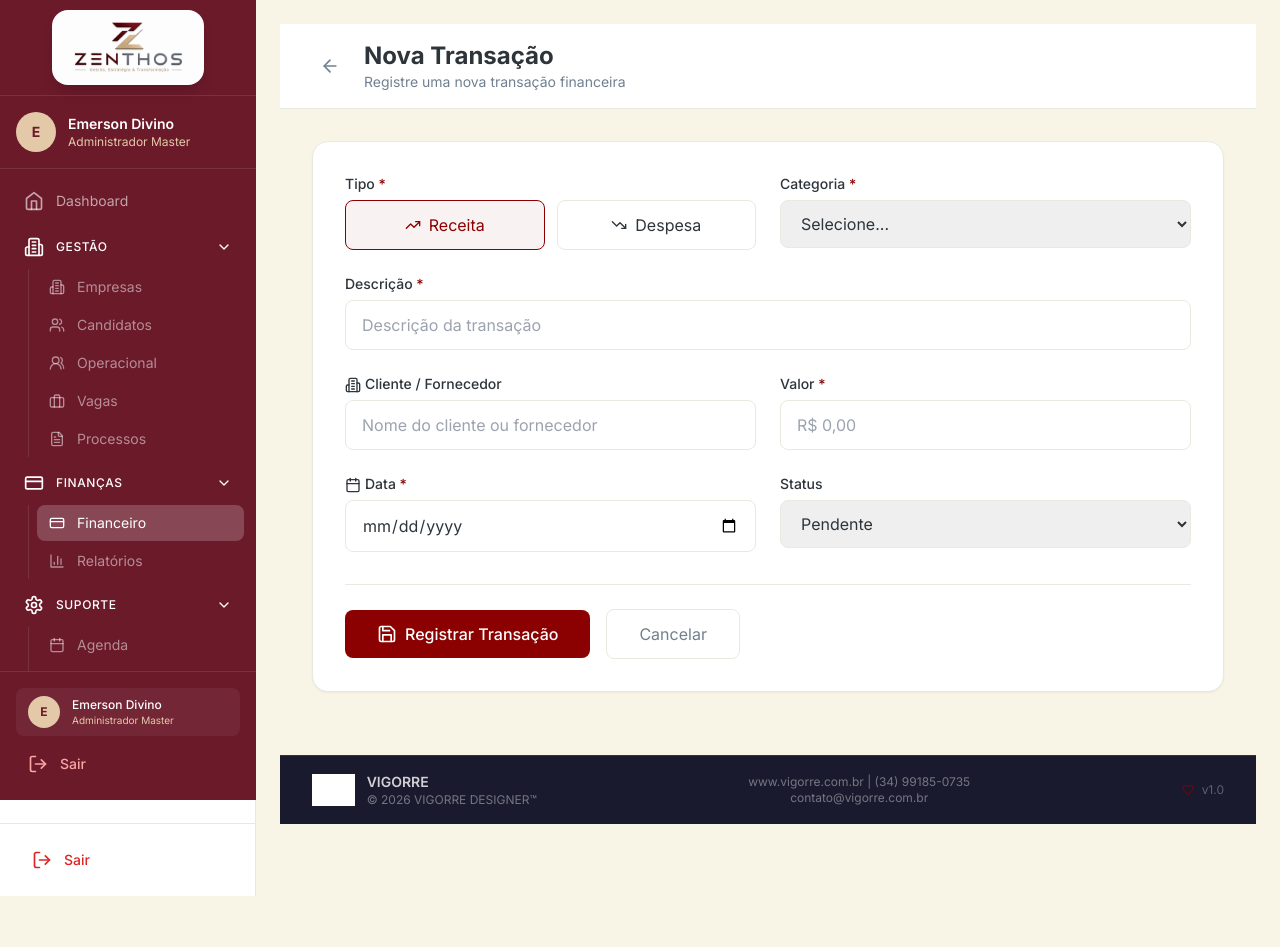
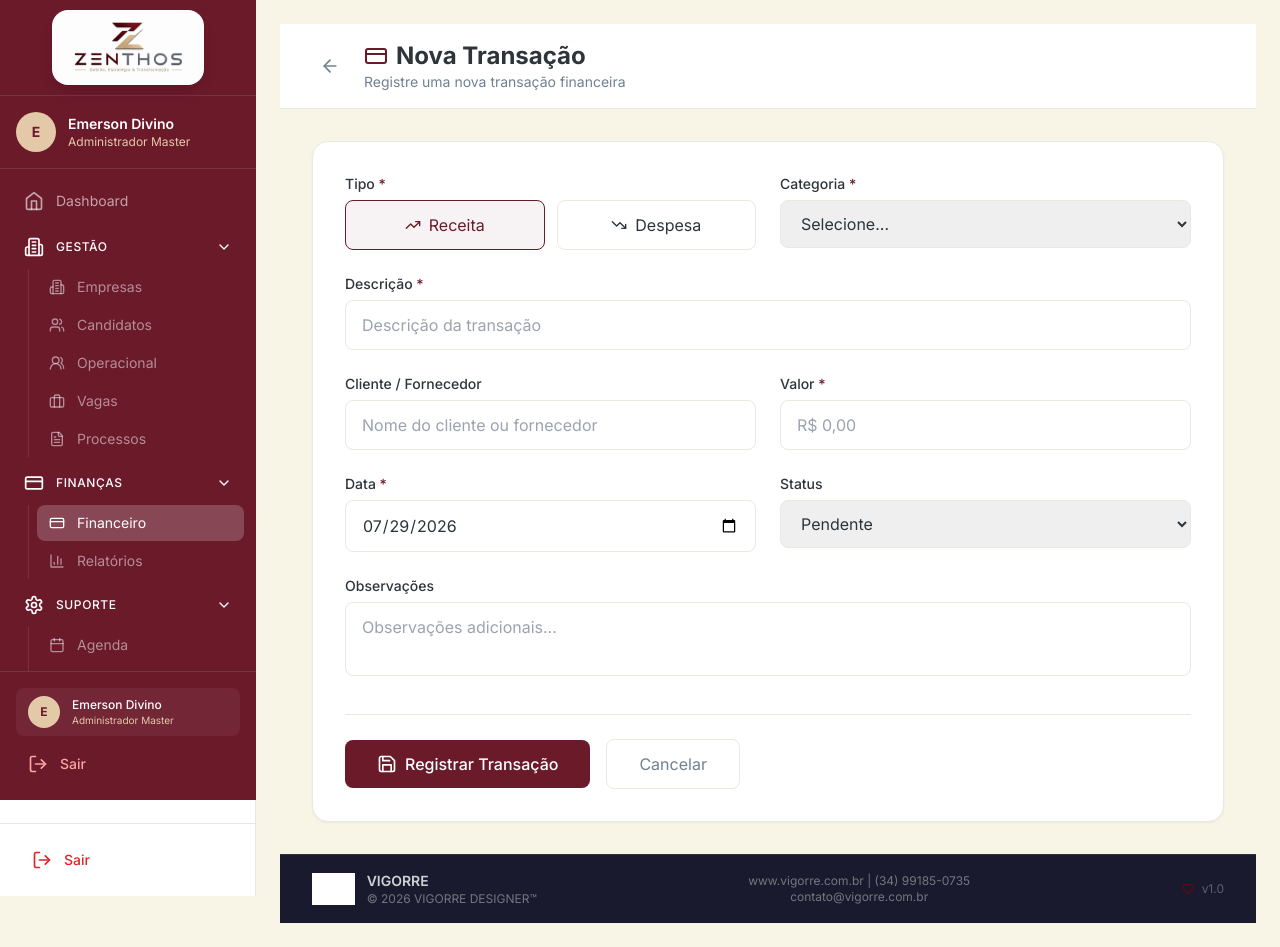
Before and after one commit to trivoroficial/consult_recruit, a Next.js app: page /admin/financeiro/nova-transacao in a window 1280 px wide. Before the commit the page ends 848 px from the top, so only its background shows below. Built offline with nearby package versions, Linux system fonts and the light colour scheme; grey boxes are pictures that could not be loaded.

Commit message:
Update page.tsx

```diff
--- a/src/app/(dashboard)/admin/financeiro/nova-transacao/page.tsx
+++ b/src/app/(dashboard)/admin/financeiro/nova-transacao/page.tsx
@@ -5,33 +5,76 @@ import { useRouter } from 'next/navigation'
 import { SidebarAdmin } from '@/components/dashboard/SidebarAdmin'
 import { DashboardFooter } from '@/components/dashboard/DashboardFooter'
 import {
-  DollarSign, ArrowLeft, Save, CheckCircle,
-  TrendingUp, TrendingDown, Calendar, FileText,
-  Building2, User
+  CreditCard, ArrowLeft, Save, CheckCircle,
+  TrendingUp, TrendingDown, Calendar, User, FileText,
+  CircleDollarSign
 } from 'lucide-react'
+import { criarTransacao } from '@/actions/financeiro'
 
 export default function NovaTransacao() {
   const router = useRouter()
   const [loading, setLoading] = useState(false)
   const [success, setSuccess] = useState(false)
+  const [error, setError] = useState<string | null>(null)
   const [form, setForm] = useState({
     tipo: 'receita',
     categoria: '',
     descricao: '',
     cliente: '',
     valor: '',
-    data: '',
-    status: 'pendente'
+    data: new Date().toISOString().split('T')[0],
+    status: 'pendente',
+    observacoes: '',
+    categoriaDetalhada: ''
   })
 
-  const handleSubmit = (e: React.FormEvent) => {
+  const handleSubmit = async (e: React.FormEvent) => {
     e.preventDefault()
     setLoading(true)
+    setError(null)
+
+    try {
+      const result = await criarTransacao(form)
+      if (result.success) {
+        setSuccess(true)
         setTimeout(() => {
+          router.push('/admin/financeiro')
+        }, 2000)
+      } else {
+        setError(result.error || 'Erro ao registrar transação')
         setLoading(false)
-      setSuccess(true)
-      setTimeout(() => router.push('/admin/financeiro'), 2000)
-    }, 1500)
+      }
+    } catch (err) {
+      setError('Erro ao registrar transação')
+      setLoading(false)
+    }
+  }
+
+  if (success) {
+    return (
+      <div className="min-h-screen bg-[#F8F4E6] flex flex-col">
+        <SidebarAdmin />
+        <div className="flex-1 ml-64 flex flex-col min-h-screen">
+          <div className="flex-1 p-8 flex items-center justify-center">
+            <div className="bg-white rounded-2xl shadow-sm border border-[#E8EAE0] p-12 text-center max-w-md w-full">
+              <div className="w-20 h-20 bg-green-100 rounded-full flex items-center justify-center mx-auto mb-4">
+                <CheckCircle className="h-10 w-10 text-green-600" />
+              </div>
+              <h2 className="text-2xl font-bold text-[#2D343A]">Transação registrada com sucesso!</h2>
+              <p className="text-[#708090] mt-2">
+                A transação {form.descricao} foi registrada.
+              </p>
+              <button
+                onClick={() => router.push('/admin/financeiro')}
+                className="mt-6 px-6 py-2 bg-[#6B1A2A] text-white rounded-lg hover:bg-[#4A0E1A] transition"
+              >
+                Voltar para Financeiro
+              </button>
+            </div>
+          </div>
+        </div>
+      </div>
+    )
   }
 
   return (
@@ -41,47 +84,70 @@ export default function NovaTransacao() {
       <div className="flex-1 ml-64 flex flex-col min-h-screen">
         <header className="bg-white border-b border-[#E8EAE0] px-8 py-4 flex items-center justify-between">
           <div className="flex items-center gap-4">
-            <button onClick={() => router.push('/admin/financeiro')} className="p-2 hover:bg-[#F8F4E6] rounded-lg transition">
+            <button
+              onClick={() => router.push('/admin/financeiro')}
+              className="p-2 hover:bg-[#F8F4E6] rounded-lg transition"
+            >
               <ArrowLeft className="h-5 w-5 text-[#708090]" />
             </button>
             <div>
-              <h1 className="text-2xl font-bold text-[#2D343A]">Nova Transação</h1>
+              <h1 className="text-2xl font-bold text-[#2D343A] flex items-center gap-2">
+                <CreditCard className="h-6 w-6 text-[#6B1A2A]" />
+                Nova Transação
+              </h1>
               <p className="text-sm text-[#708090]">Registre uma nova transação financeira</p>
             </div>
           </div>
         </header>
 
         <div className="flex-1 p-8">
-          {success ? (
-            <div className="bg-white rounded-2xl shadow-sm border border-[#E8EAE0] p-12 text-center">
-              <div className="w-20 h-20 bg-green-100 rounded-full flex items-center justify-center mx-auto mb-4">
-                <CheckCircle className="h-10 w-10 text-green-600" />
+          <form onSubmit={handleSubmit} className="bg-white rounded-2xl shadow-sm border border-[#E8EAE0] p-8">
+            {error && (
+              <div className="bg-red-50 border border-red-200 text-red-700 px-4 py-3 rounded-lg mb-4 text-sm">
+                {error}
               </div>
-              <h2 className="text-2xl font-bold text-[#2D343A]">Transação registrada com sucesso!</h2>
-              <p className="text-[#708090] mt-2">A transação foi adicionada ao financeiro.</p>
-            </div>
-          ) : (
-            <form onSubmit={handleSubmit} className="bg-white rounded-2xl shadow-sm border border-[#E8EAE0] p-8">
+            )}
+
             <div className="grid grid-cols-1 md:grid-cols-2 gap-6">
               <div>
                 <label className="block text-sm font-medium text-[#2D343A] mb-1.5">
-                    Tipo <span className="text-[#8B0000]">*</span>
+                  Tipo <span className="text-[#6B1A2A]">*</span>
                 </label>
                 <div className="grid grid-cols-2 gap-3">
-                    <button type="button" onClick={() => setForm({...form, tipo: 'receita'})} className={`py-3 px-4 rounded-lg border transition flex items-center justify-center gap-2 ${form.tipo === 'receita' ? 'border-[#8B0000] bg-[#8B0000]/5 text-[#8B0000]' : 'border-[#E8EAE0] hover:bg-[#F8F4E6]'}`}>
+                  <button
+                    type="button"
+                    onClick={() => setForm({...form, tipo: 'receita'})}
+                    className={`py-3 px-4 rounded-lg border transition flex items-center justify-center gap-2 ${
+                      form.tipo === 'receita'
+                        ? 'border-[#6B1A2A] bg-[#6B1A2A]/5 text-[#6B1A2A]'
+                        : 'border-[#E8EAE0] hover:bg-[#F8F4E6]'
+                    }`}
+                  >
                     <TrendingUp className="h-4 w-4" /> Receita
                   </button>
-                    <button type="button" onClick={() => setForm({...form, tipo: 'despesa'})} className={`py-3 px-4 rounded-lg border transition flex items-center justify-center gap-2 ${form.tipo === 'despesa' ? 'border-[#8B0000] bg-[#8B0000]/5 text-[#8B0000]' : 'border-[#E8EAE0] hover:bg-[#F8F4E6]'}`}>
+                  <button
+                    type="button"
+                    onClick={() => setForm({...form, tipo: 'despesa'})}
+                    className={`py-3 px-4 rounded-lg border transition flex items-center justify-center gap-2 ${
+                      form.tipo === 'despesa'
+                        ? 'border-[#6B1A2A] bg-[#6B1A2A]/5 text-[#6B1A2A]'
+                        : 'border-[#E8EAE0] hover:bg-[#F8F4E6]'
+                    }`}
+                  >
                     <TrendingDown className="h-4 w-4" /> Despesa
                   </button>
                 </div>
               </div>
-
               <div>
                 <label className="block text-sm font-medium text-[#2D343A] mb-1.5">
-                    Categoria <span className="text-[#8B0000]">*</span>
+                  Categoria <span className="text-[#6B1A2A]">*</span>
                 </label>
-                  <select required className="w-full px-4 py-3 border border-[#E8EAE0] rounded-lg focus:outline-none focus:ring-2 focus:ring-[#8B0000] transition" value={form.categoria} onChange={(e) => setForm({...form, categoria: e.target.value})}>
+                <select
+                  required
+                  className="w-full px-4 py-3 border border-[#E8EAE0] rounded-lg focus:outline-none focus:ring-2 focus:ring-[#6B1A2A] transition"
+                  value={form.categoria}
+                  onChange={(e) => setForm({...form, categoria: e.target.value})}
+                >
                   <option value="">Selecione...</option>
                   <option value="recrutamento">Recrutamento</option>
                   <option value="consultoria">Consultoria</option>
@@ -93,61 +159,103 @@ export default function NovaTransacao() {
                   <option value="outros">Outros</option>
                 </select>
               </div>
-
               <div className="md:col-span-2">
                 <label className="block text-sm font-medium text-[#2D343A] mb-1.5">
-                    Descrição <span className="text-[#8B0000]">*</span>
+                  Descrição <span className="text-[#6B1A2A]">*</span>
                 </label>
-                  <input type="text" required className="w-full px-4 py-3 border border-[#E8EAE0] rounded-lg focus:outline-none focus:ring-2 focus:ring-[#8B0000] transition" value={form.descricao} onChange={(e) => setForm({...form, descricao: e.target.value})} placeholder="Descrição da transação" />
+                <input
+                  type="text"
+                  required
+                  className="w-full px-4 py-3 border border-[#E8EAE0] rounded-lg focus:outline-none focus:ring-2 focus:ring-[#6B1A2A] transition"
+                  value={form.descricao}
+                  onChange={(e) => setForm({...form, descricao: e.target.value})}
+                  placeholder="Descrição da transação"
+                />
               </div>
-
               <div>
                 <label className="block text-sm font-medium text-[#2D343A] mb-1.5">
-                    <Building2 className="h-4 w-4 inline mr-1" />
                   Cliente / Fornecedor
                 </label>
-                  <input type="text" className="w-full px-4 py-3 border border-[#E8EAE0] rounded-lg focus:outline-none focus:ring-2 focus:ring-[#8B0000] transition" value={form.cliente} onChange={(e) => setForm({...form, cliente: e.target.value})} placeholder="Nome do cliente ou fornecedor" />
+                <input
+                  type="text"
+                  className="w-full px-4 py-3 border border-[#E8EAE0] rounded-lg focus:outline-none focus:ring-2 focus:ring-[#6B1A2A] transition"
+                  value={form.cliente}
+                  onChange={(e) => setForm({...form, cliente: e.target.value})}
+                  placeholder="Nome do cliente ou fornecedor"
+                />
               </div>
-
               <div>
                 <label className="block text-sm font-medium text-[#2D343A] mb-1.5">
-                    Valor <span className="text-[#8B0000]">*</span>
+                  Valor <span className="text-[#6B1A2A]">*</span>
                 </label>
-                  <input type="text" required className="w-full px-4 py-3 border border-[#E8EAE0] rounded-lg focus:outline-none focus:ring-2 focus:ring-[#8B0000] transition" value={form.valor} onChange={(e) => setForm({...form, valor: e.target.value})} placeholder="R$ 0,00" />
+                <input
+                  type="text"
+                  required
+                  className="w-full px-4 py-3 border border-[#E8EAE0] rounded-lg focus:outline-none focus:ring-2 focus:ring-[#6B1A2A] transition"
+                  value={form.valor}
+                  onChange={(e) => setForm({...form, valor: e.target.value})}
+                  placeholder="R$ 0,00"
+                />
               </div>
-
               <div>
                 <label className="block text-sm font-medium text-[#2D343A] mb-1.5">
-                    <Calendar className="h-4 w-4 inline mr-1" />
-                    Data <span className="text-[#8B0000]">*</span>
+                  Data <span className="text-[#6B1A2A]">*</span>
                 </label>
-                  <input type="date" required className="w-full px-4 py-3 border border-[#E8EAE0] rounded-lg focus:outline-none focus:ring-2 focus:ring-[#8B0000] transition" value={form.data} onChange={(e) => setForm({...form, data: e.target.value})} />
+                <input
+                  type="date"
+                  required
+                  className="w-full px-4 py-3 border border-[#E8EAE0] rounded-lg focus:outline-none focus:ring-2 focus:ring-[#6B1A2A] transition"
+                  value={form.data}
+                  onChange={(e) => setForm({...form, data: e.target.value})}
+                />
               </div>
-
               <div>
                 <label className="block text-sm font-medium text-[#2D343A] mb-1.5">
                   Status
                 </label>
-                  <select className="w-full px-4 py-3 border border-[#E8EAE0] rounded-lg focus:outline-none focus:ring-2 focus:ring-[#8B0000] transition" value={form.status} onChange={(e) => setForm({...form, status: e.target.value})}>
+                <select
+                  className="w-full px-4 py-3 border border-[#E8EAE0] rounded-lg focus:outline-none focus:ring-2 focus:ring-[#6B1A2A] transition"
+                  value={form.status}
+                  onChange={(e) => setForm({...form, status: e.target.value})}
+                >
                   <option value="pendente">Pendente</option>
                   <option value="pago">Pago</option>
                   <option value="atrasado">Atrasado</option>
                   <option value="cancelado">Cancelado</option>
                 </select>
               </div>
+              <div className="md:col-span-2">
+                <label className="block text-sm font-medium text-[#2D343A] mb-1.5">
+                  Observações
+                </label>
+                <textarea
+                  rows={2}
+                  className="w-full px-4 py-3 border border-[#E8EAE0] rounded-lg focus:outline-none focus:ring-2 focus:ring-[#6B1A2A] transition resize-none"
+                  value={form.observacoes}
+                  onChange={(e) => setForm({...form, observacoes: e.target.value})}
+                  placeholder="Observações adicionais..."
+                />
+              </div>
             </div>
 
             <div className="flex items-center gap-4 mt-8 pt-6 border-t border-[#E8EAE0]">
-                <button type="submit" disabled={loading} className="px-8 py-3 bg-[#8B0000] text-white rounded-lg hover:bg-[#700000] transition font-medium flex items-center gap-2 disabled:opacity-50">
+              <button
+                type="submit"
+                disabled={loading}
+                className="px-8 py-3 bg-[#6B1A2A] text-white rounded-lg hover:bg-[#4A0E1A] transition font-medium flex items-center gap-2 disabled:opacity-50"
+              >
                 <Save className="h-5 w-5" />
                 {loading ? 'Registrando...' : 'Registrar Transação'}
               </button>
-                <button type="button" onClick={() => router.push('/admin/financeiro')} className="px-8 py-3 border border-[#E8EAE0] rounded-lg hover:bg-[#F8F4E6] transition text-[#708090]">
+              <button
+                type="button"
+                onClick={() => router.push('/admin/financeiro')}
+                className="px-8 py-3 border border-[#E8EAE0] rounded-lg hover:bg-[#F8F4E6] transition text-[#708090]"
+              >
                 Cancelar
               </button>
             </div>
           </form>
-          )}
         </div>
 
         <DashboardFooter />
```
Lines whose indentation alone changed are shown as unchanged.
